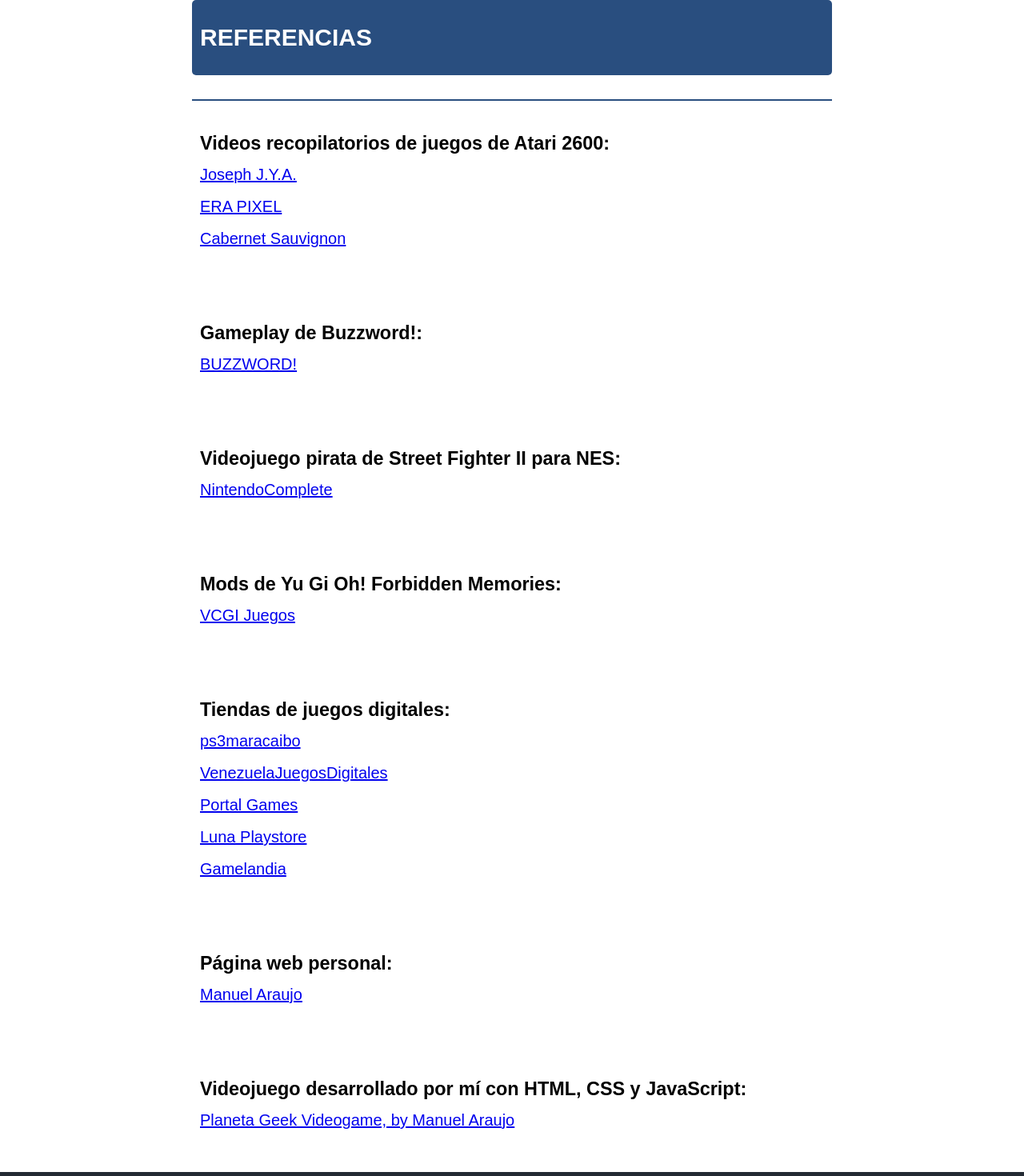
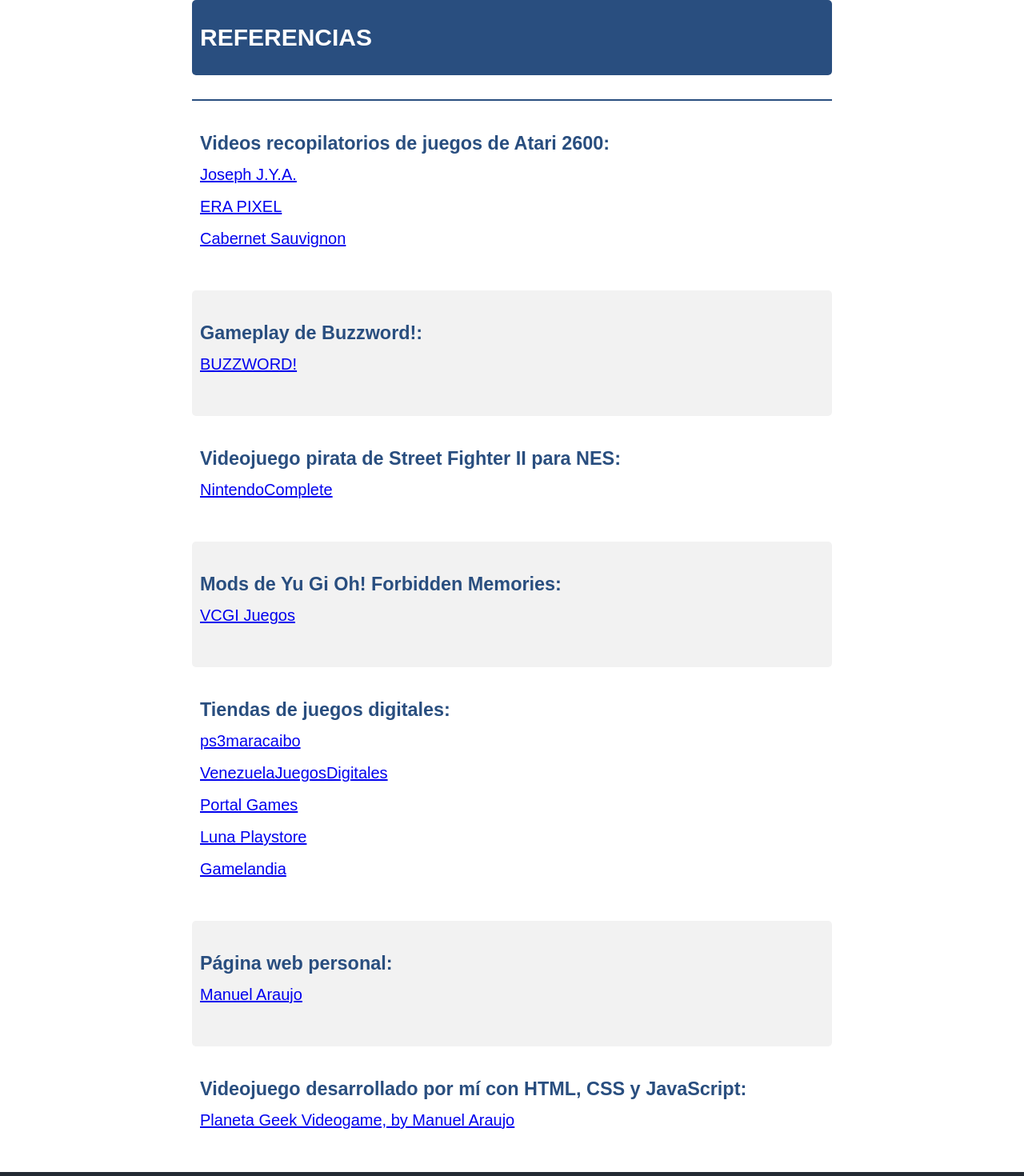
Before and after one commit to manuelmad/playography, a Next.js app: page /references in a window 1280 px wide. Shown: the top 1470 px of the page at 80% size. Built offline with nearby package versions, Linux system fonts and the light colour scheme; a web font is replaced by a local one.

Commit message:
Finishing references styles.

```diff
--- a/app/references/page.js
+++ b/app/references/page.js
@@ -23,7 +23,7 @@ export default function References() {
                         <Link href="https://www.youtube.com/watch?v=Zc5G2shCKwk" target="_blank">Cabernet Sauvignon</Link>
                     </p>
                 </article>
-                <article>
+                <article className='reference-container'>
                     <h3 className='ref-h3'>Gameplay de Buzzword!:</h3>
                     <p>
                         <Link href="https://www.youtube.com/watch?v=e8Jpbvb0uJ0" target="_blank">BUZZWORD!</Link>
@@ -35,7 +35,7 @@ export default function References() {
                         <Link href="https://www.youtube.com/watch?v=3dGBMGI43GA" target="_blank">NintendoComplete</Link>
                     </p>
                 </article>
-                <article>
+                <article className='reference-container'>
                     <h3 className='ref-h3'>Mods de Yu Gi Oh! Forbidden Memories:</h3>
                     <p>
                         <Link href="https://vcgi.foroes.org/f21-yu-gi-oh-forbidden-memories-mod" target="_blank">VCGI Juegos</Link>
@@ -59,7 +59,7 @@ export default function References() {
                         <Link href="https://www.gamelandiajuegos.com.ar/" target="_blank">Gamelandia</Link>
                     </p>
                 </article>
-                <article>
+                <article className='reference-container'>
                     <h3 className='ref-h3'>Página web personal:</h3>
                     <p>
                         <Link href="https://www.manuelmad.vercel.app/" target="_blank">Manuel Araujo</Link>
--- a/app/references/references.css
+++ b/app/references/references.css
@@ -17,6 +17,12 @@
 
 .ref-h3 {
     text-align: start;
+    color: var(--tone-3);
+}
+
+.reference-container {
+    background-color: var(--very-light-gray);
+    border-radius: 0.5rem;
 }
 
 @media (min-width: 700px) {
@@ -28,26 +34,10 @@
 	.references-h2 {
 		width: 68rem;
 	}
-
-    /* .time, .developer, .gracias {
-        width: 30rem;
-    }
-
-    .memories {
-        width: 20rem;
-    }
-
-    .final-level__section .all-characters {
-        width: 60rem;
-    } */
 }
 
 @media (min-width: 1024px) {
 	.references-h2 {
 		width: 80rem;
 	}
-
-    /* .final-level__section .all-characters {
-        width: 78rem;
-    } */
 }
```
